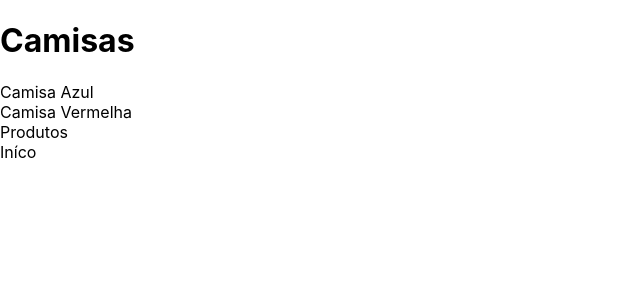
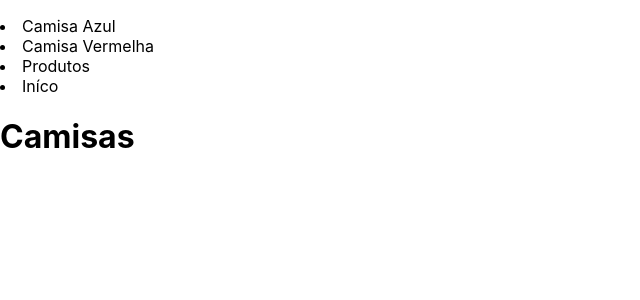
Before and after one commit to FredHorizon/pmapp, a Next.js app: page /products/shirts in a window 1280 px wide. Shown: the top 300 px of the page, without its empty margins (0-640 px from the left). Built offline with nearby package versions, Linux system fonts and the light colour scheme.

Commit message:
Navegação entre páginas com next/link

```diff
--- a/pages/about.js
+++ b/pages/about.js
@@ -1,6 +1,11 @@
+import Link from 'next/link';
+
 export default function About() {
   return (
     <div>
+      <Link href="/">
+        <a>Início</a>
+      </Link>
       <h1>Sobre</h1>
     </div>
   );
--- a/pages/products/shirts/blueshirt.js
+++ b/pages/products/shirts/blueshirt.js
@@ -3,8 +3,8 @@ import Link from 'next/link';
 export default function BlueShirt() {
   return (
     <div>
+      <Link href="/products/shirts">Camisas</Link>
       <h1>Camisa Azul</h1>
-      <Link href="/products/shirts">Camisas</Link>
     </div>
   );
 }
--- a/pages/products/shirts/index.js
+++ b/pages/products/shirts/index.js
@@ -3,17 +3,28 @@ import Link from 'next/link';
 export default function Shirts() {
   return (
     <div>
-      <h1>Camisas</h1>
-      <div>
-        <Link href="/products/shirts/blueshirt">Camisa Azul</Link>
-      </div>
-      <div>
-        <Link href="/products/shirts/redshirt">Camisa Vermelha</Link>
-      </div>
-      <div>
-        <Link href="/products">Produtos</Link>
-      </div>
-      <Link href="/">Iníco</Link>
+      <ul></ul>
+      <li>
+        <Link href="/products/shirts/blueshirt">
+          <a>Camisa Azul</a>
+        </Link>
+      </li>
+      <li>
+        <Link href="/products/shirts/redshirt">
+          <a>Camisa Vermelha</a>
+        </Link>
+      </li>
+      <li>
+        <Link href="/products">
+          <a>Produtos</a>
+        </Link>
+      </li>
+      <li>
+        <Link href="/">
+          <a>Iníco</a>
+        </Link>
+        <h1>Camisas</h1>
+      </li>
     </div>
   );
 }
--- a/pages/products/shirts/redshirt.js
+++ b/pages/products/shirts/redshirt.js
@@ -3,8 +3,8 @@ import Link from 'next/link';
 export default function RedShirt() {
   return (
     <div>
+      <Link href="/products/shirts">Camisas</Link>
       <h1>Camisa Vermelha</h1>
-      <Link href="/products/shirts">Camisas</Link>
     </div>
   );
 }
```
Also changed, not shown: pages/index.js (+12 -1 lines), pages/products/index.js (+13 -1 lines).
